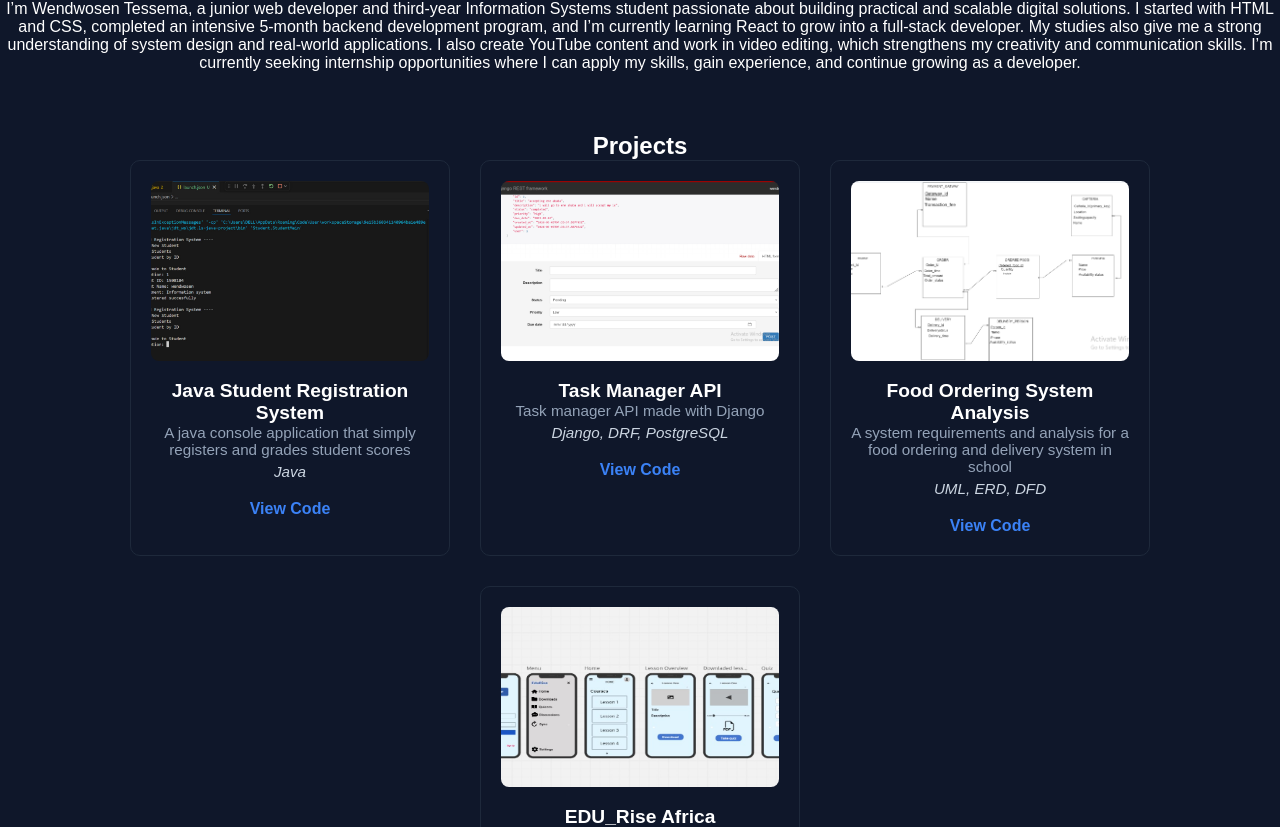
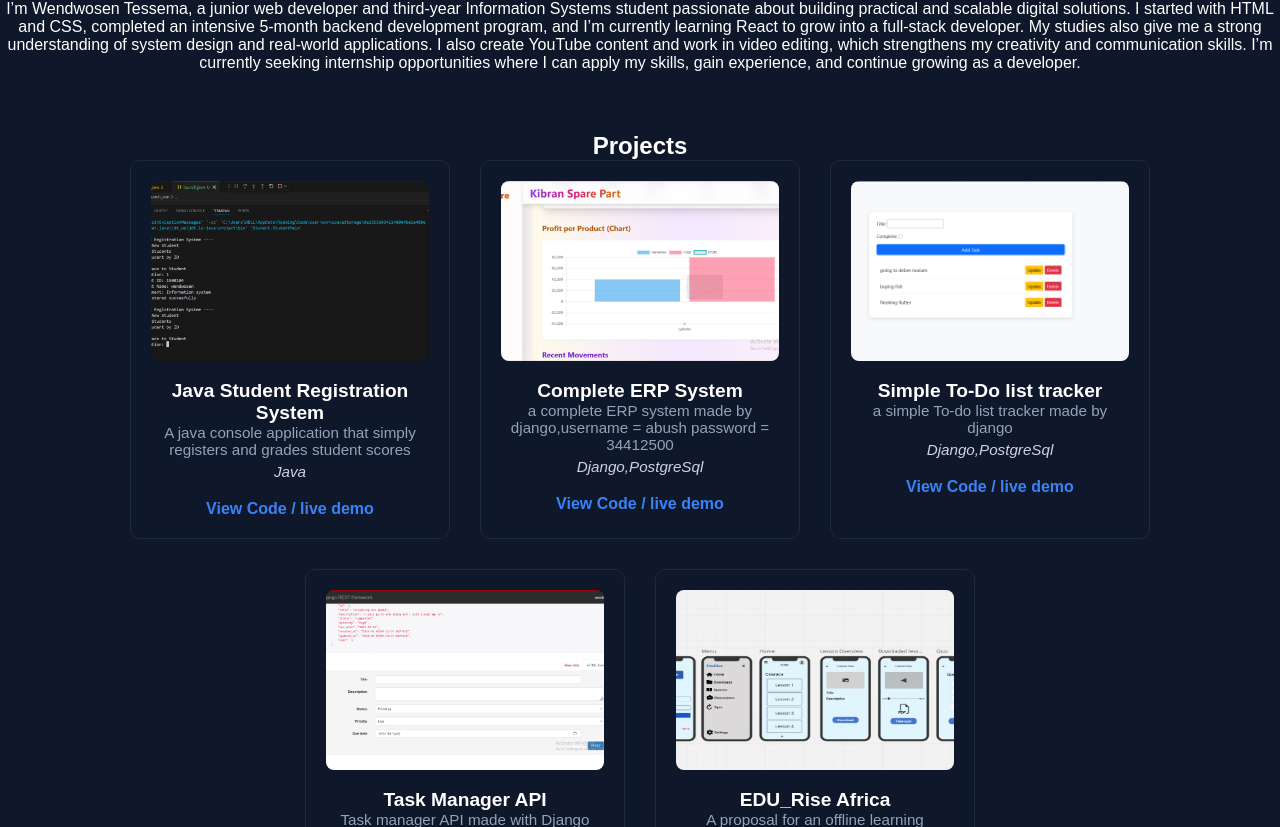
Before and after one commit to wenddii/portfolio, a React app: page / in a window 1280 px wide. Shown: the part 953-1780 px from the top of the page. Built offline with nearby package versions, Linux system fonts and the light colour scheme; the HTML template or start-up script is replaced by a standard one.

Commit message:
updated my portfolio

```diff
--- a/src/components/Projects.jsx
+++ b/src/components/Projects.jsx
@@ -5,6 +5,7 @@ import taskmanagerapiImg from "../assets/task_managerapi.png";
 import SadImg from "../assets/SAD.png";
 import EduRIseImg from "../assets/Edu_rise.jpg";
 import javaconsoleImg from "../assets/javaconsole.jpg";
+import ERPImg from "../assets/ERP.jpg";
 
 function Projects() {
   const projectList = [
@@ -16,20 +17,29 @@ function Projects() {
       img: javaconsoleImg,
       github: "https://github.com/wenddii/java_student_management.git",
     },
+
+    {
+      title: "Complete ERP System",
+      description:
+        "a complete ERP system made by django,username = abush password = 34412500",
+      tech: "Django,PostgreSql",
+      img: ERPImg,
+      github: "https://simple-inventory-management-1-gsqc.onrender.com/report-range/?start_date=&end_date=",
+    },
+    {
+      title: "Simple To-Do list tracker",
+      description:
+        "a simple To-do list tracker made by django",
+      tech: "Django,PostgreSql",
+      img: SadImg,
+      github: "https://simple-todo-1-u0ir.onrender.com/",
+    },
     {
       title: "Task Manager API",
       description: "Task manager API made with Django",
       tech: "Django, DRF, PostgreSQL",
       img: taskmanagerapiImg,
       github: "https://github.com/wenddii/my-api-project.git",
-    },
-    {
-      title: "Food Ordering System Analysis",
-      description:
-        "A system requirements and analysis for a food ordering and delivery system in school",
-      tech: "UML, ERD, DFD",
-      img: SadImg,
-      github: "https://github.com/wenddii/SAD.git",
     },
     {
       title: "EDU_Rise Africa",
@@ -39,6 +49,7 @@ function Projects() {
       github:
         "https://docs.google.com/presentation/d/17NSeV7U4q4EWbXAR91jyDv_hZh-LO1WmfU3ycoNOnlQ/edit",
     },
+
   ];
 
   return (
@@ -62,7 +73,7 @@ function Projects() {
               target="_blank"
               rel="noopener noreferrer"
             >
-              View Code
+              View Code / live demo
             </a>
           </div>
         ))}
```
Also changed, not shown: src/assets/ERP.jpg (added), src/assets/SAD.png.
